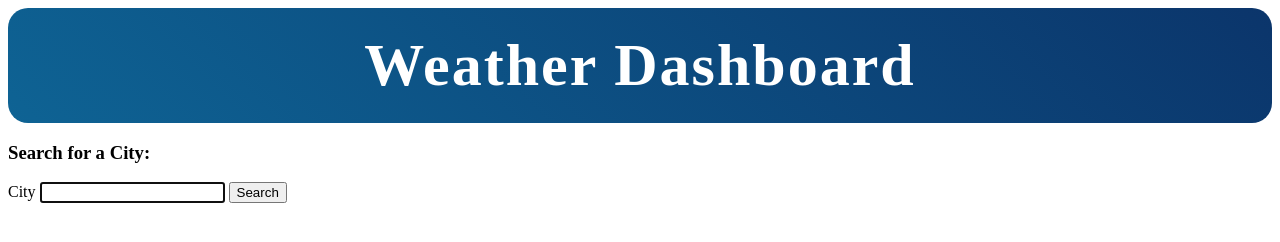
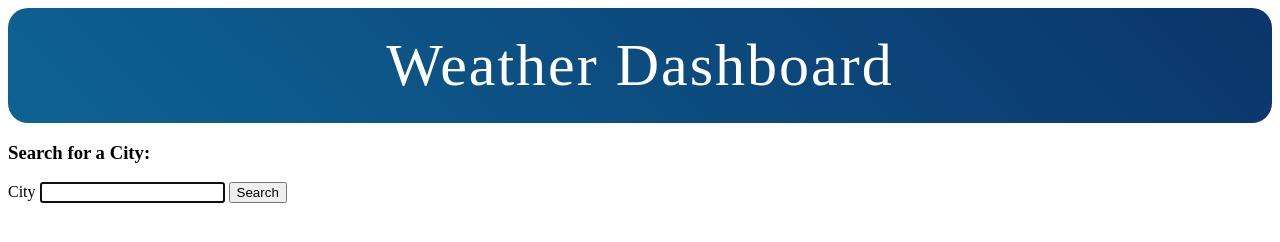
Before and after one commit to juanthtgotaway/Weather-Website, a plain HTML site: page index.html in a window 1280 px wide. Drawn offline with Linux system fonts and the light colour scheme; a web font is replaced by a local one.

Commit message:
corrected styles

```diff
--- a/assests/css/style.css
+++ b/assests/css/style.css
@@ -7,16 +7,14 @@
    color: var(--fontclr);
    font-family: "Vina Sans";
    font-size: 30px;
-   text-align: center;
    letter-spacing: 2px;
-   margin: 0, 0;
    border-radius: 20px;
    padding: 20px;
 }
 
-.banner p {
-   max-width: 75%;
-   width: fit-content;
+.app-title {
+   font-weight: lighter;
+   text-align: center;
 }
 
 h1 {
```
